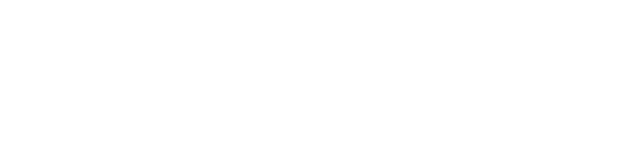
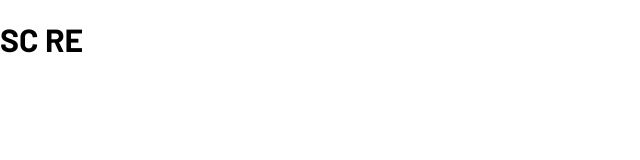
Before and after one commit to burydmitri/score, a website: page app/index.html in a window 1280 px wide. Shown: the whole page, without its empty margins (0-640 px from the left). Drawn offline with nearby package versions, Linux system fonts and the light colour scheme.

Commit message:
add font

```diff
--- a/app/index.html
+++ b/app/index.html
@@ -26,7 +26,7 @@
     <link property="stylesheet" href="./css/style.min.css" rel="stylesheet" />
   </head>
   <body>
-
+    <h1>SC   RE</h1>
 
     <!-- libs-->
     <script src="https://unpkg.com/vue@next"></script>
--- a/app/sass/_classes.sass
+++ b/app/sass/_classes.sass
@@ -1,3 +1,8 @@
 // your base classes and style-settings
 .iOS
   cursor: pointer;
+
+body
+  font-family: 'Barlow'
+  font-style: normal
+  font-weight: 700
--- a/app/sass/_fonts.sass
+++ b/app/sass/_fonts.sass
@@ -0,0 +1,8 @@
+/* barlow-700 - latin */
+@font-face
+  font-family: 'Barlow'
+  font-style: normal
+  font-weight: 700
+  src: local('Barlow Bold'), local('Barlow-Bold')
+  src: url('../fonts/barlow-v5-latin-700.woff2') format('woff2')
+  src: url('../fonts/barlow-v5-latin-700.woff') format('woff')
```
Also changed, not shown: app/css/style.css, app/css/style.min.css, app/fonts/barlow-v5-latin-700.woff (added), app/fonts/barlow-v5-latin-700.woff2 (added), 1 other file.
